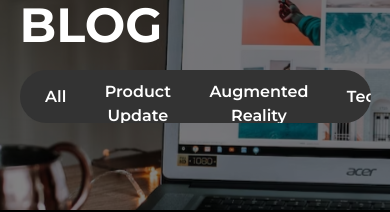
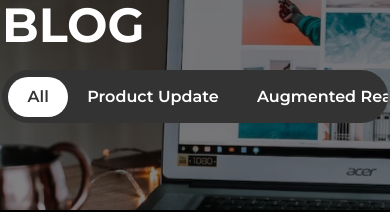
Before and after one commit to PrashantAmoli/rjwada_web, a React (Vite) app: page /blogs in a window 390 px wide. Shown: the part 142-354 px from the top of the page. Built offline with nearby package versions, Linux system fonts and the light colour scheme; data requests are answered from the project's data file.

Commit message:
++responsive blogs

```diff
--- a/src/components/pages/Blogs.jsx
+++ b/src/components/pages/Blogs.jsx
@@ -6,7 +6,17 @@ import Container from 'react-bootstrap/Container';
 import { Link } from 'react-router-dom';
 import { Button, Col, Row } from 'react-bootstrap';
 
-const topics = ['All', 'Product Update', 'Augmented Reality', 'Technology', 'Expert Opinion'];
+const topics = [
+	'All',
+	'Product Update',
+	'Augmented Reality',
+	'Technology',
+	'Expert Opinion',
+	'Product Update',
+	'Augmented Reality',
+	'Technology',
+	'Expert Opinion',
+];
 
 function Blogs() {
 	const [activeTopic, setActiveTopic] = useState(0);
@@ -29,14 +39,14 @@ function Blogs() {
 
 				<div className={`${styles.tabbar}`}>
 					{topics.map((topic, index) => (
-						<button key={index} className={`${styles.topicBtn} ${index === 0 ? styles.active : ''}`}>
+						<button key={index} className={`${styles.topicBtn} ${index === 0 ? styles.selected : ''}`}>
 							{topic}
 						</button>
 					))}
 				</div>
 			</header>
 
-			<Container fluid="lg">
+			<Container fluid="lg" className={`${styles.mainArticleContainer}`}>
 				<Row className={`${styles.mainArticle}`}>
 					<Col sm="4" md={5} lg={5} className={`${styles.mainArticleImage}`}>
 						<img src="/blog-article.svg" alt="" />
@@ -61,13 +71,19 @@ function Blogs() {
 				{blogs.map((blog, index) => (
 					<BlogCard key={index} {...blog} />
 				))}
+				{/* <Blogs />
+				<Blogs />
+				<Blogs />
+				<Blogs />
+				<Blogs />
+				<Blogs /> */}
 			</Container>
 
+			{/* <hr />
 			<hr />
-			<hr />
-			<hr />
+			<hr /> */}
 
-			<Container fluid="lg" className="align-items-center justify-content-center">
+			{/* <Container fluid="lg" className="align-items-center justify-content-center">
 				<Row className="d-flex justify-content-center">
 					<Col sm="12" md="6" lg="6" xl="4" xxl="4" className="">
 						<BlogCard />
@@ -85,7 +101,7 @@ function Blogs() {
 						<BlogCard />
 					</Col>
 				</Row>
-			</Container>
+			</Container> */}
 
 			<Button variant="outline-primary" className={`${styles.loadMoreBtn}`}>
 				Load More
--- a/src/styles/Blogs.module.css
+++ b/src/styles/Blogs.module.css
@@ -45,11 +45,21 @@
 	border-radius: 5rem;
 	height: 3.3rem;
 	padding: 0.4rem;
-	overflow: hidden;
+	overflow-y: hidden;
+	overflow-x: scroll;
+
+	-ms-overflow-style: none;
+	/* Firefox */
+	scrollbar-width: none;
 }
 
-.tabbar > button {
-	height: 100%;
+.tabbar::-webkit-scrollbar {
+	display: none;
+}
+
+.topicBtn {
+	height: 40px;
+	width: fit-content;
 	background-color: transparent;
 	border: none;
 	color: #ffffff;
@@ -57,14 +67,21 @@
 	padding: 0.2rem 1.2rem;
 	outline: none;
 	font-weight: 600;
+	scroll-behavior: smooth;
+	display: inline-block;
+	word-break: keep-all;
+	white-space: nowrap;
+	word-wrap: none;
+	/* overflow-y: hidden; */
 }
 
-.tabbar > button:hover {
+.topicBtn:hover {
 	background-color: #ffffff;
 	color: #333333;
+	transform: scale(1.03);
 }
 
-.selectedTab {
+.selected {
 	background-color: #ffffff;
 	color: #333333;
 }
@@ -155,9 +172,9 @@
 /* Card Styles */
 .blogCard {
 	width: 100%;
-	max-width: 400px;
+	/* max-width: 400px; */
 	height: fit-content;
-	min-height: 500px;
+	min-height: 400px;
 	display: flex;
 	flex-direction: column;
 	justify-content: space-between;
@@ -173,7 +190,7 @@
 
 .blogThumbnail {
 	width: 100%;
-	height: 100%;
+	/* height: 100%; */
 	background-size: cover;
 	background-position: center;
 	background-repeat: no-repeat;
@@ -214,8 +231,11 @@
 	/* border: none; */
 }
 
-@media screen and (max-width: 768px) {
-	.blogCard {
-		margin: 0 auto;
+@media screen and (max-width: 666px) {
+	.mainArticle {
+		border-radius: 2.2rem;
+	}
+	.header > * {
+		width: 99%;
 	}
 }
```
